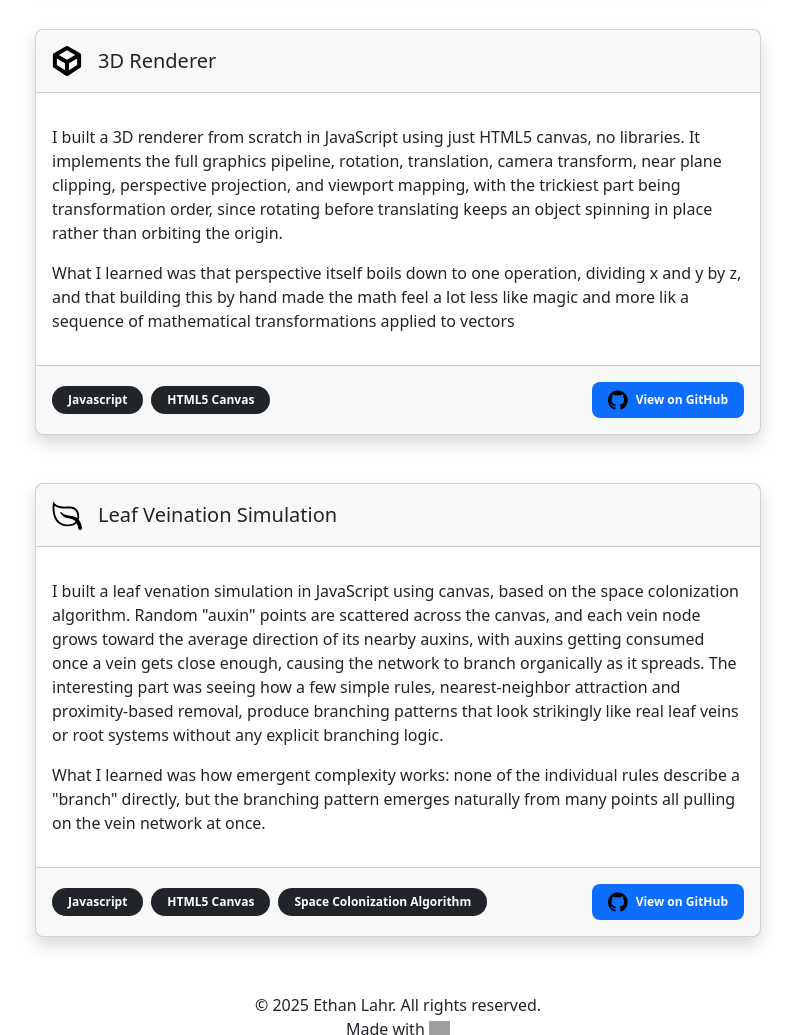
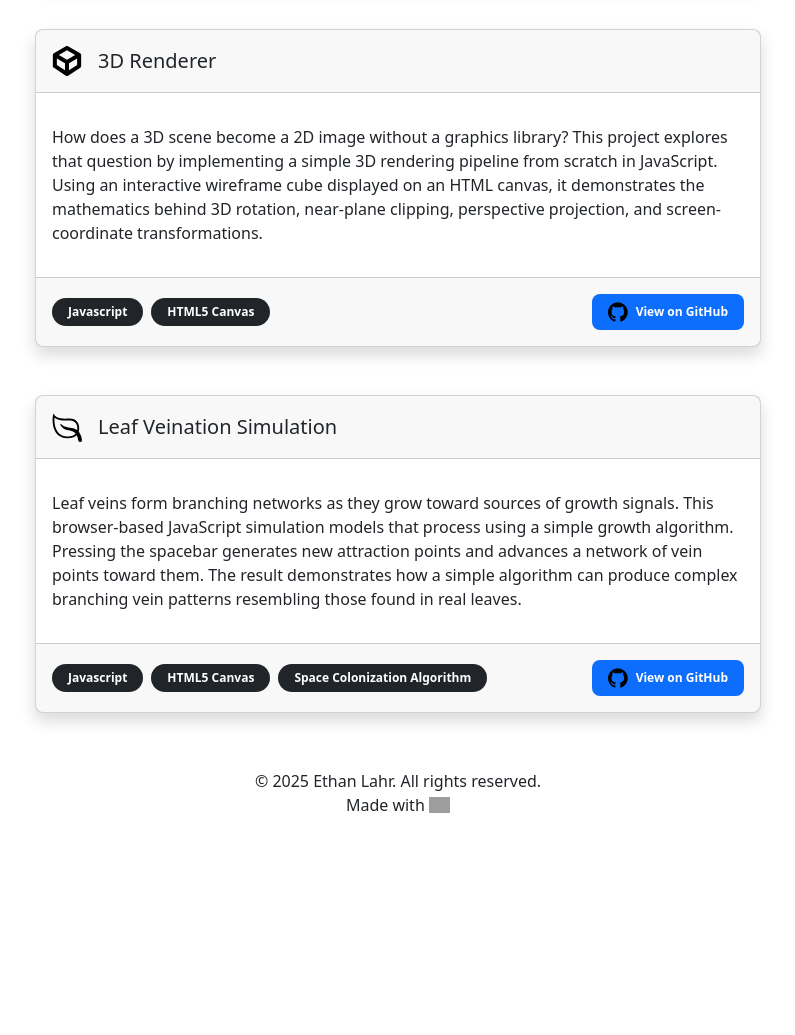
Before and after one commit to NeefMan/neefman.github.io, a plain HTML site: page projects/index.html in a window 1280 px wide. Shown: the part 500-1535 px from the top of the page, without its empty margins (242-1037 px from the left). After the commit the page ends 1325 px from the top, so only its background shows below. Drawn offline with nearby package versions, Linux system fonts and the light colour scheme; grey boxes are pictures that could not be loaded.

Commit message:
Updated summaries of each project

```diff
--- a/projects/index.html
+++ b/projects/index.html
@@ -57,8 +57,7 @@
                 <h5 class="card-title mb-0">3D Renderer</h5>
             </div>
             <div class="card-body">
-                <p>I built a 3D renderer from scratch in JavaScript using just HTML5 canvas, no libraries. It implements the full graphics pipeline, rotation, translation, camera transform, near plane clipping, perspective projection, and viewport mapping, with the trickiest part being transformation order, since rotating before translating keeps an object spinning in place rather than orbiting the origin.</p>
-                <p>What I learned was that perspective itself boils down to one operation, dividing x and y by z, and that building this by hand made the math feel a lot less like magic and more lik a sequence of mathematical transformations applied to vectors</p>
+                <p>How does a 3D scene become a 2D image without a graphics library? This project explores that question by implementing a simple 3D rendering pipeline from scratch in JavaScript. Using an interactive wireframe cube displayed on an HTML canvas, it demonstrates the mathematics behind 3D rotation, near-plane clipping, perspective projection, and screen-coordinate transformations.</p>
             </div>
             <div class="card-footer p-3 gap-3 d-flex flex-column flex-sm-row justify-content-between align-items-center">
                 <div class="d-flex flex-wrap gap-2">
@@ -78,8 +77,7 @@
                 <h5 class="card-title mb-0">Leaf Veination Simulation</h5>
             </div>
             <div class="card-body">
-                <p>I built a leaf venation simulation in JavaScript using canvas, based on the space colonization algorithm. Random "auxin" points are scattered across the canvas, and each vein node grows toward the average direction of its nearby auxins, with auxins getting consumed once a vein gets close enough, causing the network to branch organically as it spreads. The interesting part was seeing how a few simple rules, nearest-neighbor attraction and proximity-based removal, produce branching patterns that look strikingly like real leaf veins or root systems without any explicit branching logic.</p>
-                <p>What I learned was how emergent complexity works: none of the individual rules describe a "branch" directly, but the branching pattern emerges naturally from many points all pulling on the vein network at once.</p>
+                <p>Leaf veins form branching networks as they grow toward sources of growth signals. This browser-based JavaScript simulation models that process using a simple growth algorithm. Pressing the spacebar generates new attraction points and advances a network of vein points toward them. The result demonstrates how a simple algorithm can produce complex branching vein patterns resembling those found in real leaves.</p>
             </div>
             <div class="card-footer p-3 gap-3 d-flex flex-column flex-sm-row justify-content-between align-items-center">
                 <div class="d-flex flex-wrap gap-2">
```
